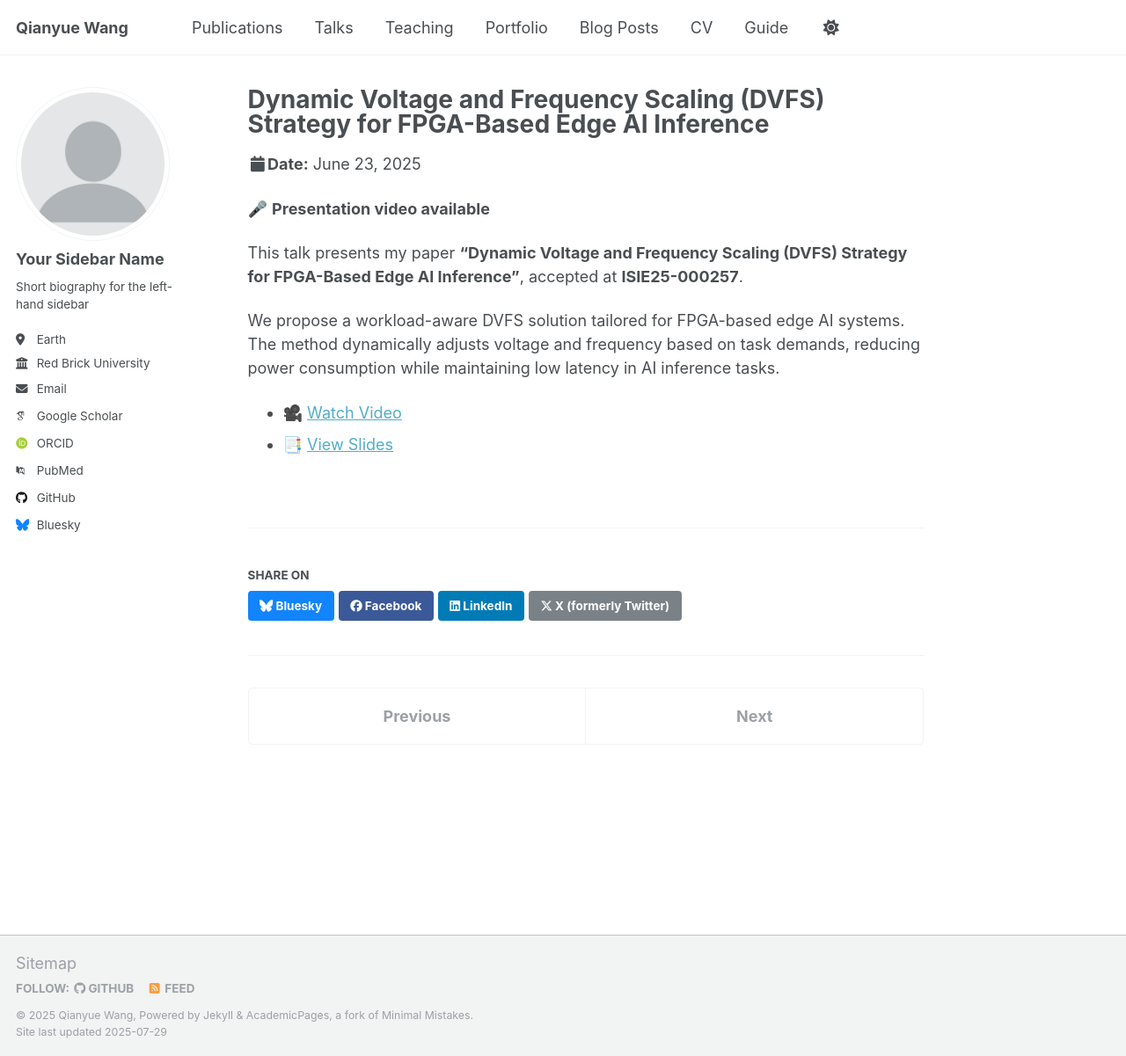
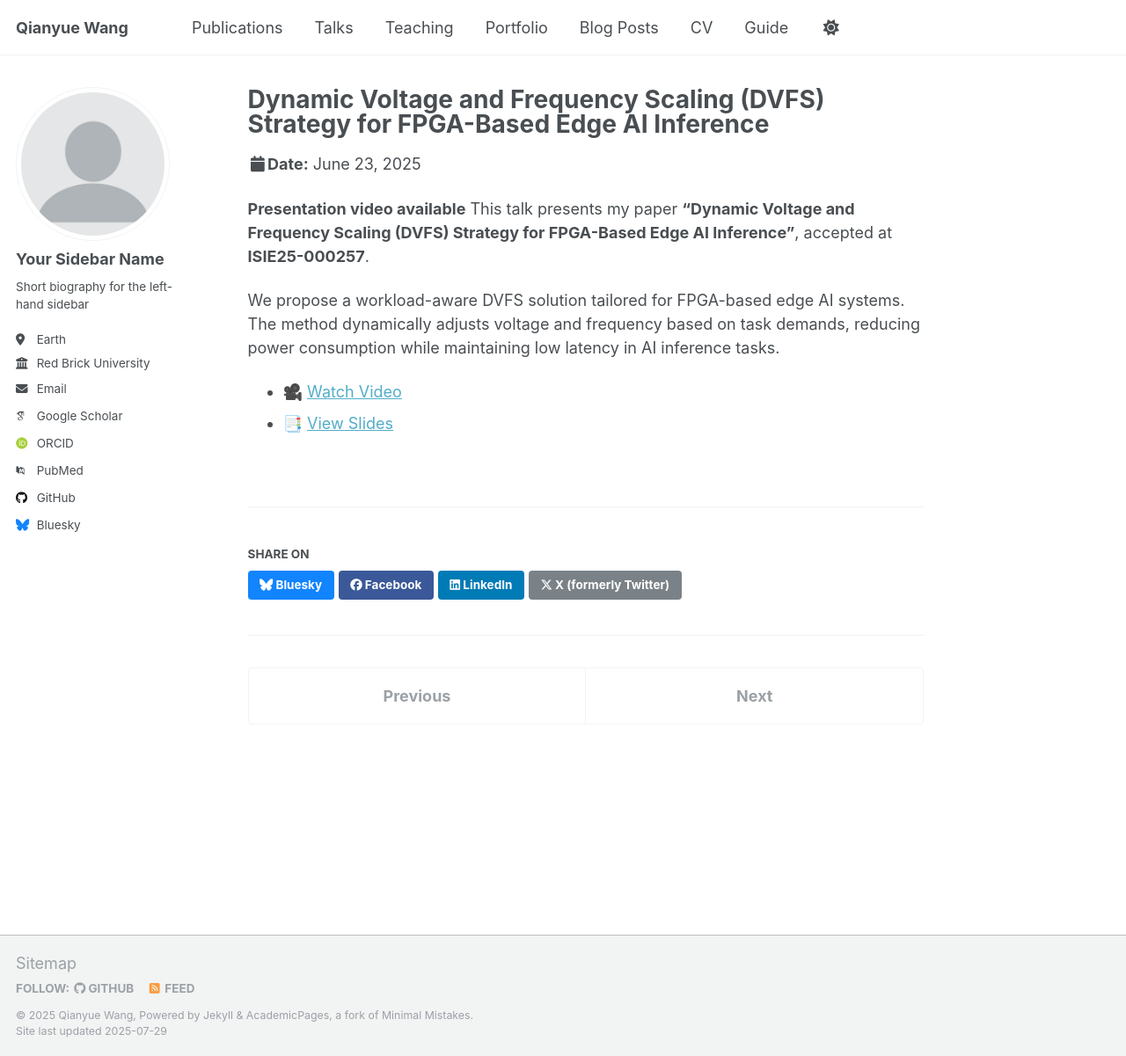
Before and after one commit to Wangq180/Qianyue-Wang.github.io, a Jekyll site: the page built from _talks/2013-03-01-tutorial-1.md, in a window 1280 px wide and 1201 px high. Shown: the whole window at 88% size. Built offline with Jekyll 4.4.1, drawn with Linux system fonts in a browser that asks for light colours; some web fonts are replaced; a script that is not in the unit is left out.

```diff
--- a/_talks/2013-03-01-tutorial-1.md
+++ b/_talks/2013-03-01-tutorial-1.md
@@ -10,8 +10,7 @@ slidesurl: https://drive.google.com/file/d/1zTUjWa-TxZgqimYRMKQ5BibGQvTcKTTn/vie
 videourl: https://www.youtube.com/watch?v=LrjlW00kkws&t=1s&pp=ygUMcHJlc2VudGF0aW9u
 ---
 
-🎤 **Presentation video available**
-
+ **Presentation video available**
 This talk presents my paper **“Dynamic Voltage and Frequency Scaling (DVFS) Strategy for FPGA-Based Edge AI Inference”**, accepted at **ISIE25-000257**.
 
 We propose a workload-aware DVFS solution tailored for FPGA-based edge AI systems. The method dynamically adjusts voltage and frequency based on task demands, reducing power consumption while maintaining low latency in AI inference tasks.
```
